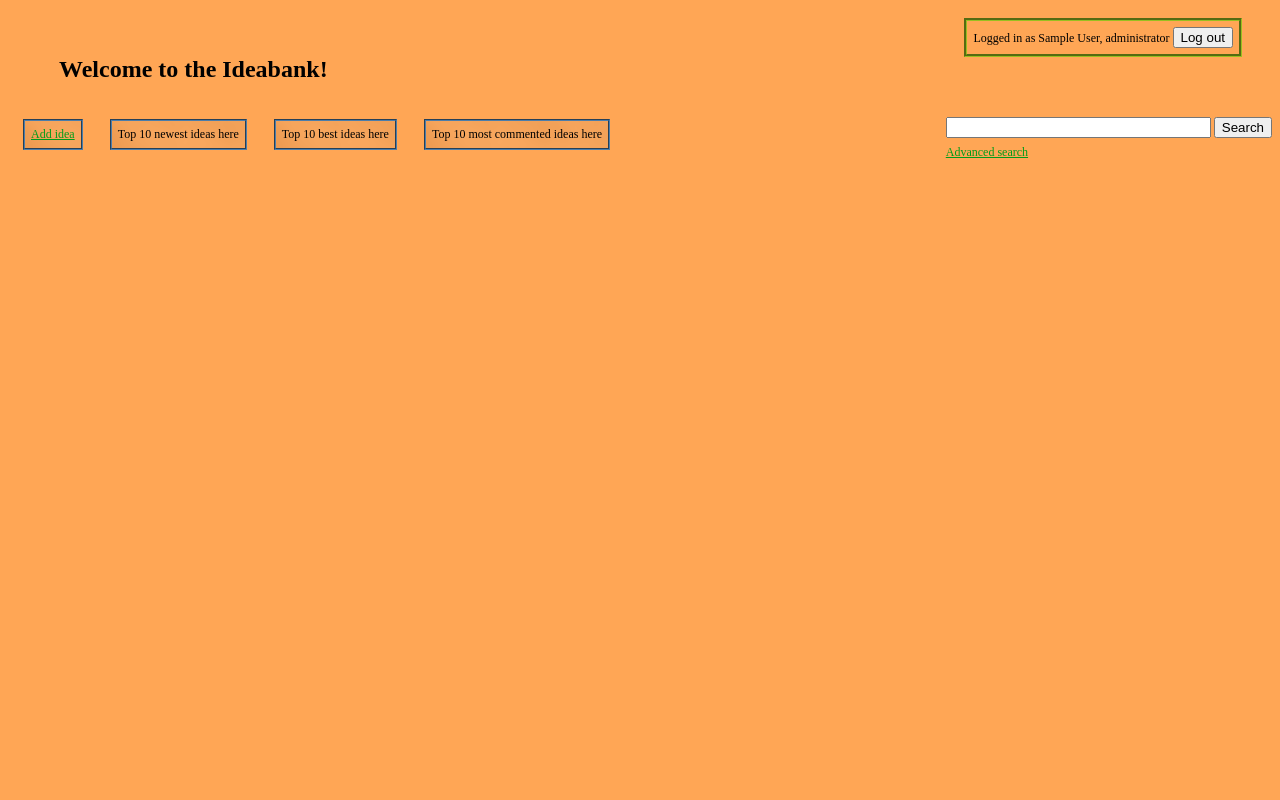
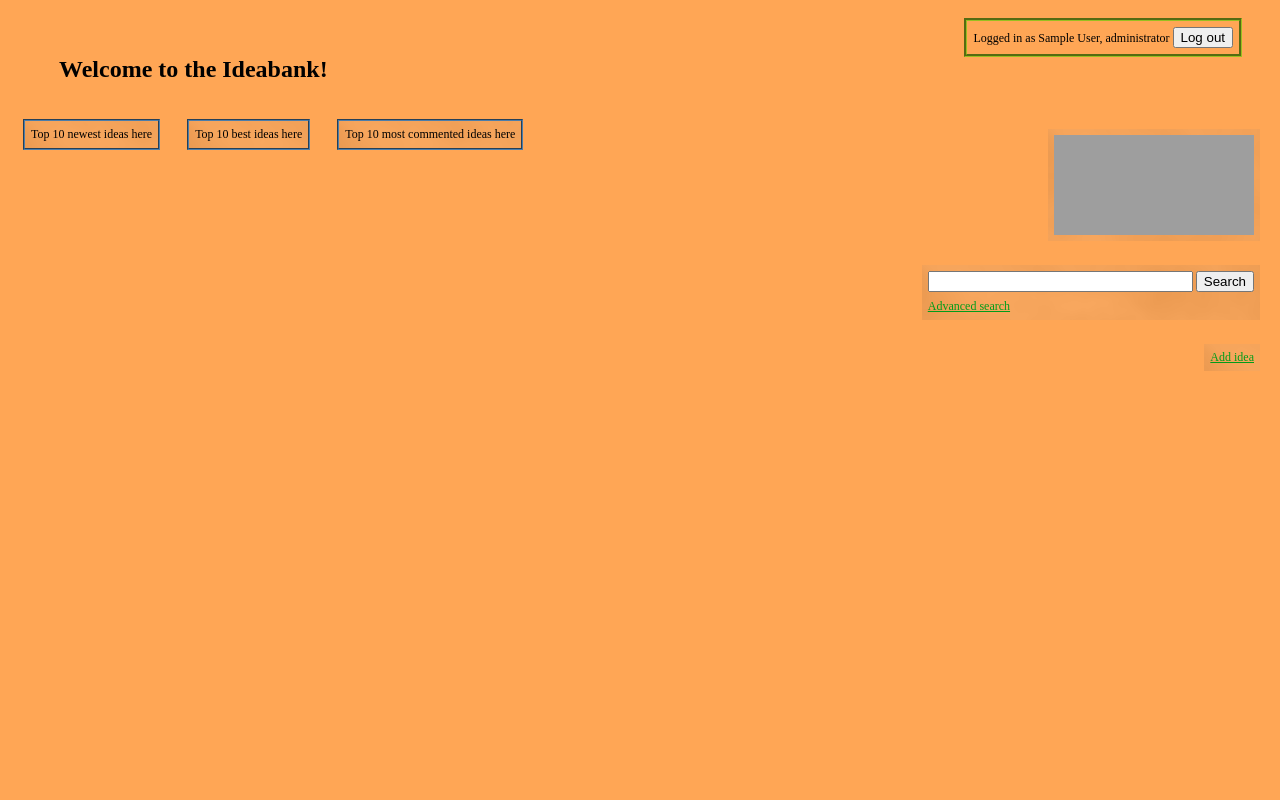
Before and after one commit to clbr/GrassCreature, a PHP site: page / in a window 1280 px wide. Run offline with PHP 8.4, Linux system fonts and the light colour scheme; the visitor is signed in with stand-in values (Sample User, id 1); data that the repository does not hold is empty; grey boxes are pictures that could not be loaded.

Commit message:
Move the link to the right bar; add base tag to index.php

```diff
--- a/css/style.css
+++ b/css/style.css
@@ -201,3 +201,10 @@ iframe#main {
 	text-align: right;
 	margin-top: 5em;
 }
+
+.rightbox {
+	display: inline-block;
+	padding: 0.5em;
+	margin: 1em;
+	background-image: url(../img/cloudbg.png);
+}
--- a/front.php
+++ b/front.php
@@ -36,13 +36,6 @@ if ($sess->isAdmin()) {
 
 }
 
-// Link for adding new ideas.
-if ($sess->isLoggedIn()) {
-	echo "<div id=ideaAddingPage class=ideabox>
-	<a href='http://student.labranet.jamk.fi/~f6855/ideapankkikehitys/GrassCreature/AddIdea.php'>Add idea</a>
-	</div>";
-}
-
 ?>
 
 <div id=newestideas class=ideabox>
--- a/index.php
+++ b/index.php
@@ -9,6 +9,7 @@
 	<link rel="icon" href="favicon.ico" type="image/x-icon">
 	<link rel="shortcut icon" href="favicon.ico" type="image/x-icon">
 	<meta http-equiv="Content-type" content="text/html; charset=utf-8">
+	<base target=main>
 </head>
 
 <body>
@@ -18,13 +19,27 @@
 ?>
 
 <div id=rightbar>
-	<div id=frontsearch>
+
+	<div class=rightbox>
+	<a href=front.php>
+	<img src=ourlogohere height=100 width=200>
+	</a>
+	</div><p>
+
+	<div id=frontsearch class=rightbox>
 	<form method=post action="search.php">
 		<input type=text size=30 name=simpletext> <input type=submit value=Search><br>
 		<a href="search.php">Advanced search</a>
 	</form>
-	</div>
+	</div><p>
 
+	<?php
+	// Link for adding new ideas.
+	if ($sess->isLoggedIn()) {
+		echo "<div class=rightbox>" .
+		"<a href='AddIdea.php'>Add idea</a></div><p>\n";
+	}
+	?>
 </div>
 
 <iframe name=main id=main src="front.php"></iframe>
```
